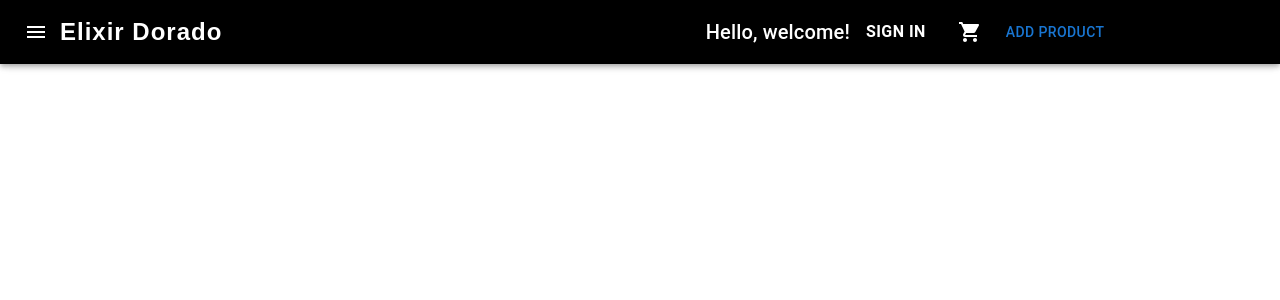
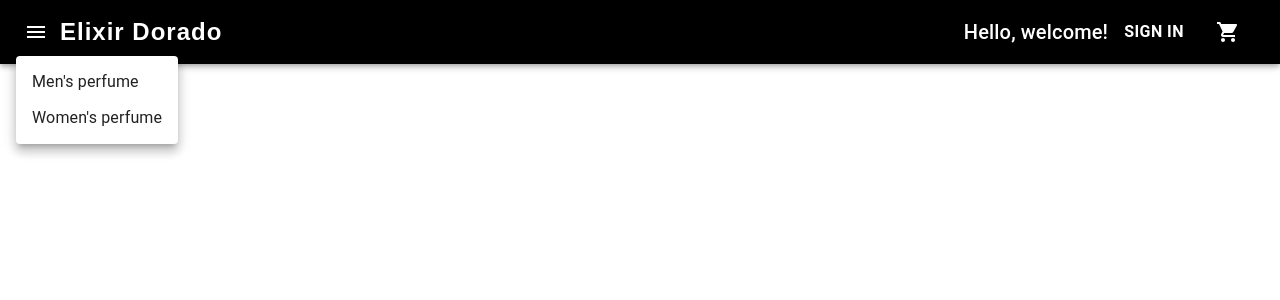
Before and after one commit to Brunitoa10/Perfumeria_React, a React (Create React App) app: page /category/1 in a window 1280 px wide. Both pictures are taken after a click on the button "menu". Shown: the top 300 px of the page. Built offline with nearby package versions, Linux system fonts and the light colour scheme.

Commit message:
agregue menu desplegable

```diff
--- a/src/App.js
+++ b/src/App.js
@@ -1,14 +1,16 @@
 import React from 'react';
 import { Route, BrowserRouter as Router, Routes } from 'react-router-dom';
+
 import Navbar from './components/NavBar/Navbar';
+import CategoryPage from './pages/CategoryPage';
 import ProductGrid from './pages/ProductGrid';
-
 function App() {
   return (
     <Router>
       <Navbar />
       <Routes>
         <Route path="/" element={<ProductGrid />} />
+        <Route path="/category/:categoryName" element={<CategoryPage />} />
       </Routes>
     </Router>
   );
--- a/src/components/NavBar/NavbarActions.js
+++ b/src/components/NavBar/NavbarActions.js
@@ -5,20 +5,7 @@ import { Link } from 'react-router-dom';
 import styles from './NavbarStyles';
 
 const NavbarActions = () => {
-  // Estado para manejar la cantidad de productos en el carrito
-  const [cartItems, setCartItems] = useState(0);
-
-  // Función para simular agregar productos al carrito
-  const handleAddToCart = () => {
-    setCartItems(cartItems + 1); // Incrementa el número de productos en el carrito
-  };
-
-  // Función para simular quitar productos del carrito (solo si hay productos en el carrito)
-  const handleRemoveFromCart = () => {
-    if (cartItems > 0) {
-      setCartItems(cartItems - 1); // Decrementa el número de productos en el carrito
-    }
-  };
+  const [cartItems] = useState(0);
 
   return (
     <Box sx={{ display: 'flex', alignItems: 'center' }}>
@@ -26,18 +13,11 @@ const NavbarActions = () => {
         <strong>Sign In</strong>
       </Button>
 
-      {/* Ícono del carrito con el Badge que muestra la cantidad de artículos */}
       <IconButton sx={styles.navbarButton} component={Link} to="/shopping" aria-label="Shopping cart">
         <Badge badgeContent={cartItems} color="secondary">
           <ShoppingCart />
         </Badge>
       </IconButton>
-
-      {/* Botón para agregar un producto al carrito */}
-      <Button onClick={handleAddToCart}>Add Product</Button>
-
-      {/* Botón para quitar un producto del carrito */}
-      <Button onClick={handleRemoveFromCart} disabled={cartItems === 0}>Remove Product</Button>
     </Box>
   );
 };
--- a/src/components/NavBar/NavbarMenuButton.js
+++ b/src/components/NavBar/NavbarMenuButton.js
@@ -1,12 +1,46 @@
 import MenuIcon from '@mui/icons-material/Menu';
-import IconButton from '@mui/material/IconButton';
-import React from 'react';
+import { IconButton, Menu, MenuItem } from '@mui/material';
+import React, { useState } from 'react';
+import { Link } from 'react-router-dom';
 import styles from './NavbarStyles';
 
-const NavbarMenuButton = () => (
-  <IconButton sx={styles.menuButton} size="large" edge="start" aria-label="menu">
-    <MenuIcon />
-  </IconButton>
-);
+const NavbarMenuButton = () => {
+  const [anchorEl, setAnchorEl] = useState(null);
+
+  const handleMenuOpen = (event) => {
+    setAnchorEl(event.currentTarget);
+  };
+
+  const handleMenuClose = () => {
+    setAnchorEl(null);
+  };
+
+  return (
+    <>
+      <IconButton
+        sx={styles.menuButton}
+        size="large"
+        edge="start"
+        aria-label="menu"
+        onClick={handleMenuOpen}
+      >
+        <MenuIcon />
+      </IconButton>
+      <Menu
+        anchorEl={anchorEl}
+        open={Boolean(anchorEl)}
+        onClose={handleMenuClose}
+      >
+
+        <MenuItem component={Link} to="/category/perfume-men" onClick={handleMenuClose}>
+          Men's perfume
+        </MenuItem>
+        <MenuItem component={Link} to="/category/perfume-women" onClick={handleMenuClose}>
+          Women's perfume
+        </MenuItem>
+      </Menu>
+    </>
+  );
+};
 
 export default NavbarMenuButton;
--- /dev/null
+++ b/src/pages/CategoryPage.js
@@ -0,0 +1,29 @@
+import { Box, Grid, Typography } from '@mui/material';
+import React from 'react';
+import { useParams } from 'react-router-dom';
+import ProductCard from '../components/Product/ProductCard';
+import products from '../ProductData';
+
+const CategoryPage = () => {
+  const { categoryName } = useParams();
+  const filteredProducts = products.filter(
+    (product) => product.category.toLowerCase() === categoryName.toLowerCase()
+  );
+
+  return (
+    <Box sx={{ padding: 4 }}>
+      <Typography variant="h4" gutterBottom>
+        {categoryName.charAt(0).toUpperCase() + categoryName.slice(1)}
+      </Typography>
+      <Grid container spacing={3}>
+        {filteredProducts.map((product) => (
+          <Grid item xs={12} sm={6} md={4} lg={3} key={product.id}>
+            <ProductCard product={product} />
+          </Grid>
+        ))}
+      </Grid>
+    </Box>
+  );
+};
+
+export default CategoryPage;
```
Also changed, not shown: src/pages/MenProductsPage.js (added, +18 -0 lines), src/pages/WomenProductsPage.js (added).
